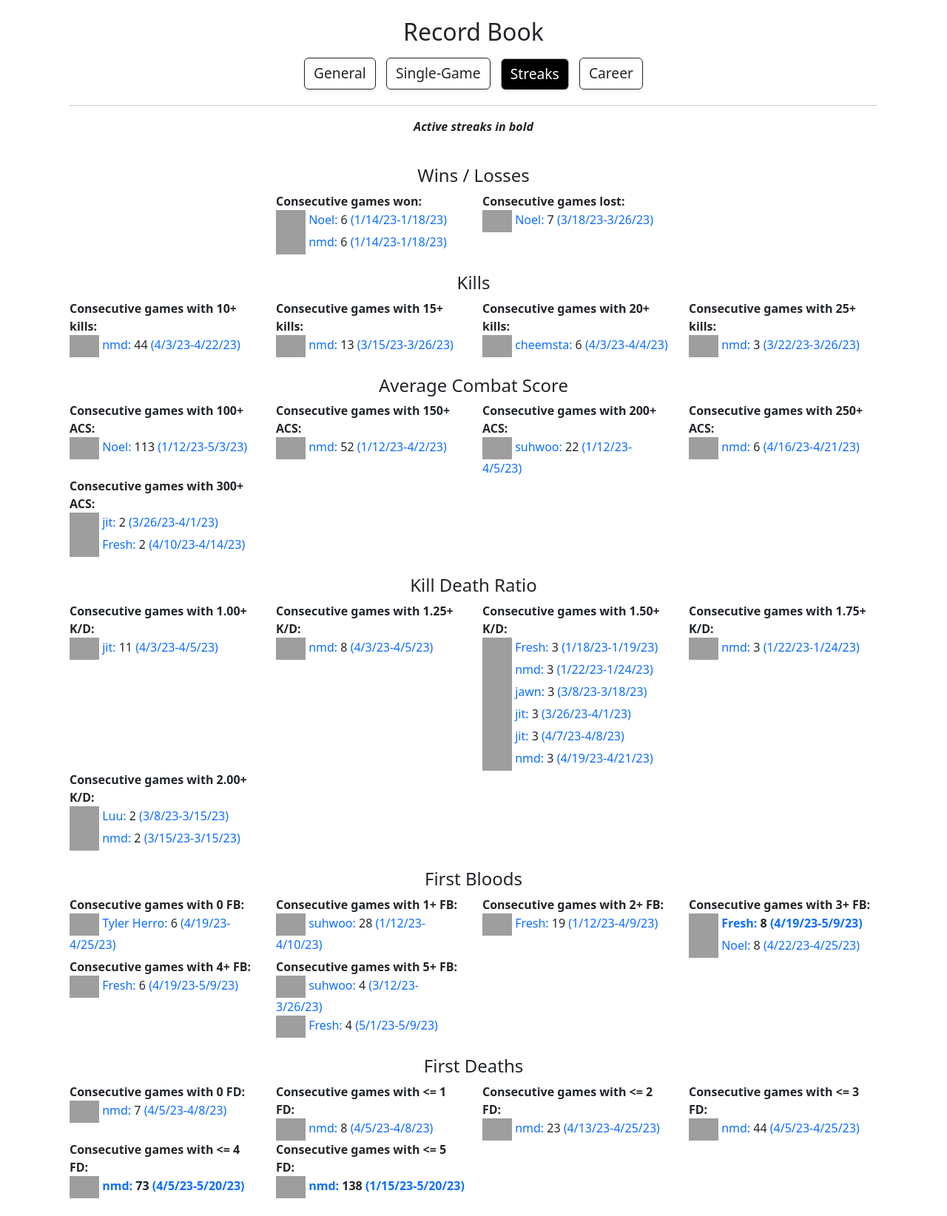
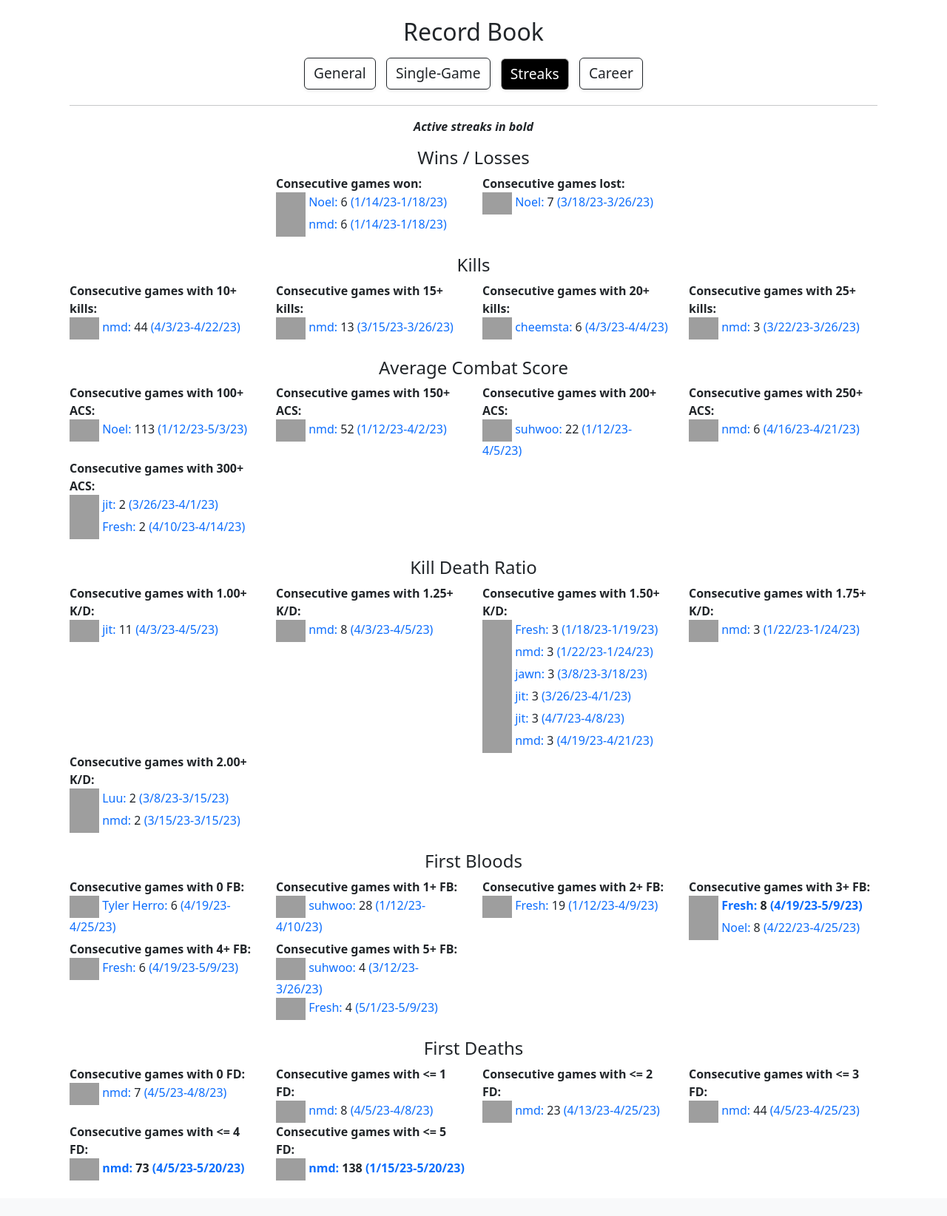
Before and after one commit to ahmed-cheema/valorant-reference, a Django app: page /records/streaks/ in a window 1280 px wide. Shown: the part 66-1710 px from the top of the page at 74% size. After the commit the page ends 1662 px from the top, so only its background shows below. Run offline with Django 3.2, Linux system fonts and the light colour scheme; data comes from the database, SQL or seed files in the repository; some libraries are stand-ins or nearby versions; grey boxes are pictures that could not be loaded.

Commit message:
reverse multi favicons & remove <br> in streaks

```diff
--- a/match/templates/match/base.html
+++ b/match/templates/match/base.html
@@ -11,16 +11,7 @@
     <link href="https://cdn.jsdelivr.net/npm/bootstrap@5.2.3/dist/css/bootstrap.min.css" rel="stylesheet">
     <script src="https://cdn.jsdelivr.net/npm/bootstrap@5.2.3/dist/js/bootstrap.bundle.min.js"></script>
 
-    <!--
     <link rel="icon" href="{% static 'match/favicon.ico' %}" type="image/x-icon">
-    -->
-
-    <link rel="apple-touch-icon" sizes="180x180" href="{% static '/apple-touch-icon.png' %}">
-    <link rel="icon" type="image/png" sizes="32x32" href="{% static '/favicon-32x32.png' %}">
-    <link rel="icon" type="image/png" sizes="16x16" href="{% static '/favicon-16x16.png' %}">
-    <link rel="manifest" href="{% static '/site.webmanifest' %}">
-    <meta name="msapplication-TileColor" content="#da532c">
-    <meta name="theme-color" content="#ffffff">
 
     <!-- jQuery -->
     <script type="text/javascript" src="https://code.jquery.com/jquery-3.6.4.min.js"></script>
--- a/match/templates/match/recordbook/record_streak.html
+++ b/match/templates/match/recordbook/record_streak.html
@@ -112,7 +112,6 @@ Records · Streaks
 
     <p style="text-align:center; font-weight:bold;"><i>Active streaks in bold</i></p>
 
-    <br>
     <h4 id="WinsLosses">Wins / Losses</h4>
 
     <div class="row justify-content-center">
```
